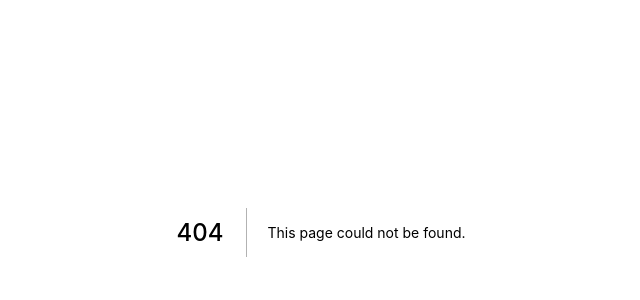
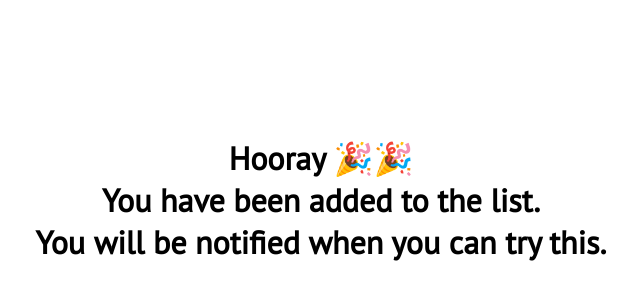
Before and after one commit to JosiasAurel/linksbook, a Next.js app in the folder client/: page /thanks in a window 1280 px wide. Before the commit this address had no page. Shown: the part 168-468 px from the top of the page, without its empty margins (319-959 px from the left). Built offline with nearby package versions, Linux system fonts and the light colour scheme.

Commit message:
add tsconfig and thanks page

```diff
--- a/client/pages/index.tsx
+++ b/client/pages/index.tsx
@@ -1,6 +1,8 @@
 import React, { FunctionComponent, useState } from "react";
 
 import styles from "../styles/index.module.css";
+
+import router from "next/router";
 
 const HomePage: FunctionComponent = (): JSX.Element => {
 
@@ -23,7 +25,7 @@ const HomePage: FunctionComponent = (): JSX.Element => {
 
         const result = await requestPost.json();
 
-        console.log(result);
+        router.replace("/thanks");
     }
     return (
         <div className={styles.homePage}>
--- /dev/null
+++ b/client/pages/thanks.tsx
@@ -0,0 +1,13 @@
+import React, { FunctionComponent } from "react";
+
+import styles from "../styles/index.module.css";
+
+const ThankYouPage: FunctionComponent = (): JSX.Element => {
+    return (
+        <div className={styles.page}>
+            <h1>Hooray 🎉🎉 <br /> You have been added to the list. <br /> You will be notified when you can try this. </h1>
+        </div>
+    )
+}
+
+export default ThankYouPage;
--- a/client/styles/index.module.css
+++ b/client/styles/index.module.css
@@ -1,8 +1,18 @@
 @import url("https://fonts.googleapis.com/css2?family=PT+Sans&display=swap");
 
-.homePage {
+.homePage,
+.page {
   font-family: "PT Sans", sans-serif;
   text-align: center;
+}
+
+.page {
+  height: 90vh;
+  display: flex;
+  justify-content: center;
+  align-items: center;
+  text-align: center;
+  margin: 0 2em;
 }
 
 .header {
```
Also changed, not shown: client/package.json (+21 -1 lines), client/tsconfig.json (added, +29 -0 lines), client/next-env.d.ts (added), 1 other file (tests, documents, lock files or other folders).
